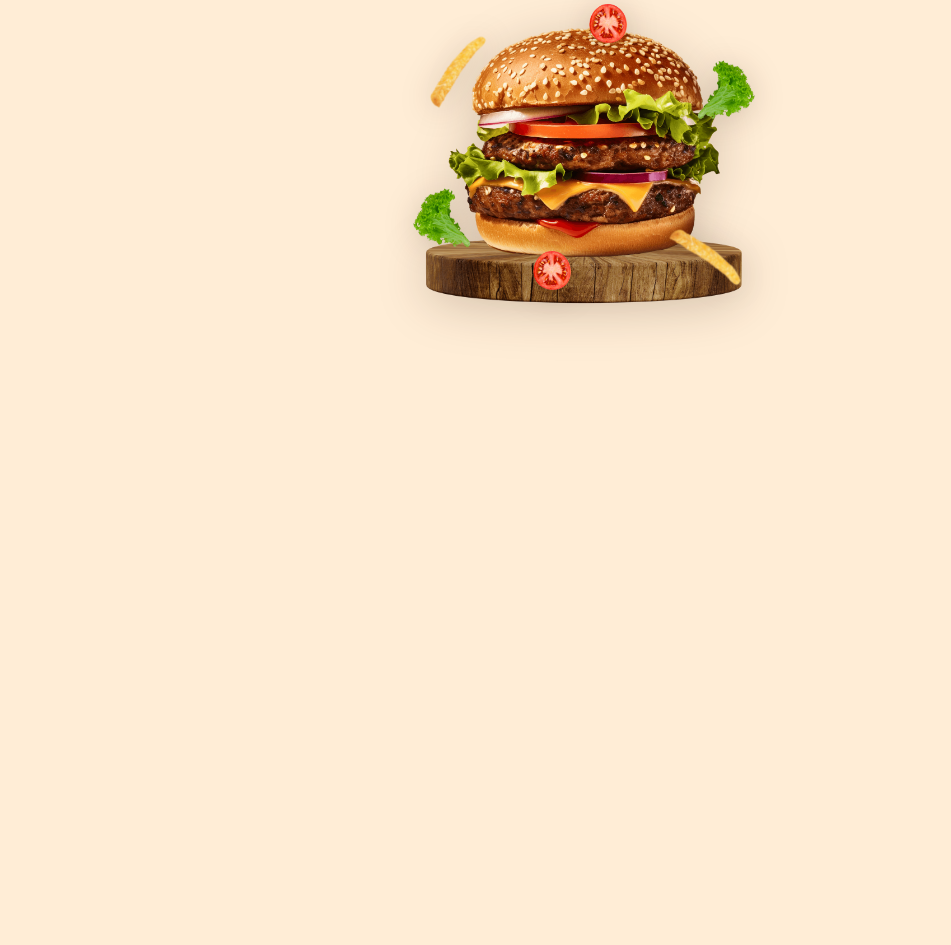
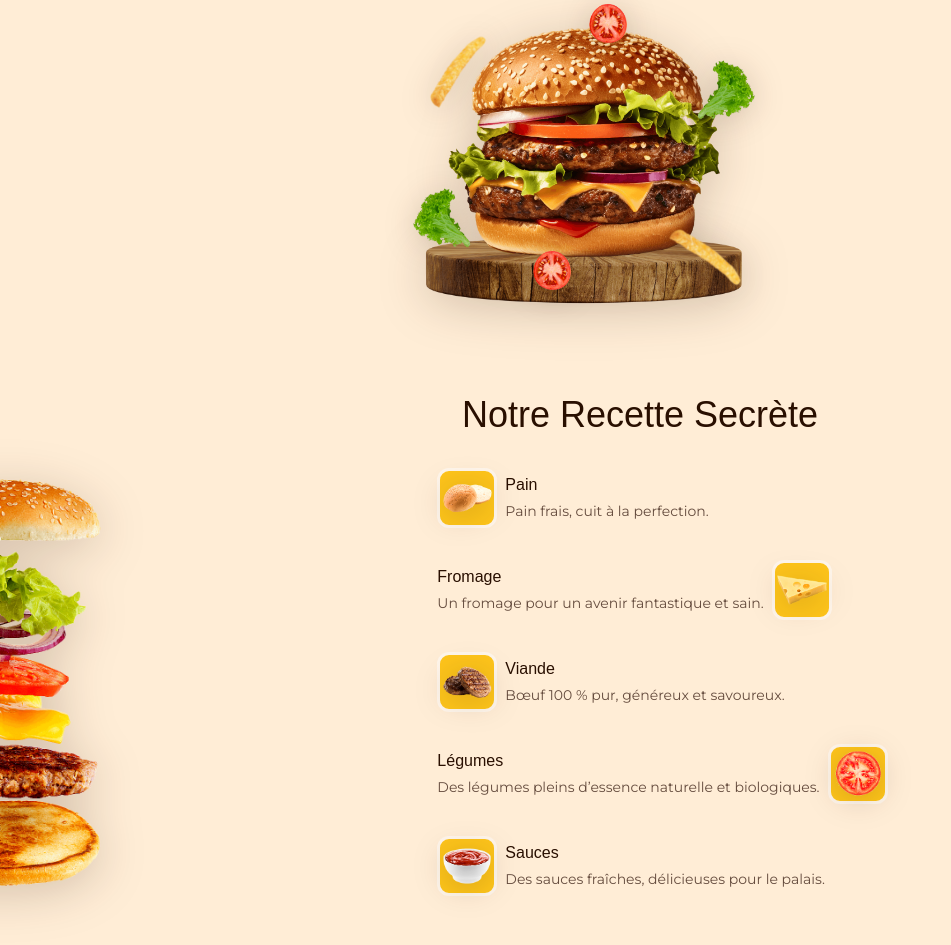
Before and after one commit to ValentinMadiot/burger-restaurant_ui, a plain HTML site: page index.html in a window 1280 px wide. Shown: the part 455-1400 px from the top of the page, without its empty margins (0-951 px from the left). Before the commit the page ends 1153 px from the top, so only its background shows below. Drawn offline with nearby package versions, Linux system fonts and the light colour scheme; a web font is replaced by a local one.

Commit message:
add recipe

```diff
--- a/assets/css/styles.css
+++ b/assets/css/styles.css
@@ -335,7 +335,70 @@ img {
 }
 
 /*=============== RECIPE ===============*/
+.recipe {
+  overflow: hidden;
+}
 
+.recipe__container {
+  grid-template-columns: 0.5fr 1fr;
+  column-gap: 1rem;
+  padding-bottom: 2rem;
+}
+
+.recipe__image {
+  position: relative;
+  display: grid;
+  place-items: center;
+}
+
+.recipe__img {
+  position: absolute;
+  max-width: initial;
+  width: 200px;
+  left: -6rem;
+  filter: var(--shadow-big-img);
+}
+
+.recipe__data {
+  display: grid;
+  row-gap: 2rem;
+  padding-right: 1.5rem;
+}
+
+.recipe__card {
+  display: flex;
+  align-items: center;
+  column-gap: 0.5rem;
+}
+
+.recipe__box {
+  width: 60px;
+  height: 60px;
+  flex-shrink: 0;
+  background-color: var(--first-color);
+  border: 3px solid var(--container-color);
+  border-radius: 0.75rem;
+  display: grid;
+  place-items: center;
+}
+
+.recipe__box img {
+  width: 50px;
+  filter: var(--shadow-small-img);
+}
+
+.recipe__title {
+  font-size: var(--normal-font-size);
+  margin-bottom: 0.5rem;
+}
+
+.recipe__description {
+  font-size: var(--small-font-size);
+}
+
+.recipe__card:nth-child(even) .recipe__box {
+  order: 1;
+}
 /*=============== POPULAR ===============*/
 
 /*=============== DELIVERY ===============*/
--- a/index.html
+++ b/index.html
@@ -132,7 +132,89 @@
       </section>
 
       <!--==================== RECIPE ====================-->
-      <section class="recipe section" id="recipe"></section>
+      <section class="recipe section" id="recipe">
+        <h2 class="section__title">Notre Recette Secrète</h2>
+
+        <div class="recipe__container grid">
+          <div class="recipe__image">
+            <img
+              src="assets/img/recipe-burger.png"
+              alt="image burger"
+              class="recipe__img" />
+          </div>
+
+          <div class="recipe__data">
+            <div class="recipe__card">
+              <div class="recipe__box">
+                <img src="assets/img/recipe-bread.png" alt="image bread" />
+              </div>
+
+              <div>
+                <h3 class="recipe__title">Pain</h3>
+                <p class="recipe__description">
+                  Pain frais, cuit à la perfection.
+                </p>
+              </div>
+            </div>
+
+            <div class="recipe__card">
+              <div class="recipe__box">
+                <img src="assets/img/recipe-cheese.png" alt="image cheese" />
+              </div>
+
+              <div>
+                <h3 class="recipe__title">Fromage</h3>
+                <p class="recipe__description">
+                  Un fromage pour un avenir fantastique et sain.
+                </p>
+              </div>
+            </div>
+
+            <div class="recipe__card">
+              <div class="recipe__box">
+                <img src="assets/img/recipe-meat.png" alt="image meat" />
+              </div>
+
+              <div>
+                <h3 class="recipe__title">Viande</h3>
+                <p class="recipe__description">
+                  Bœuf 100 % pur, généreux et savoureux.
+                </p>
+              </div>
+            </div>
+
+            <div class="recipe__card">
+              <div class="recipe__box">
+                <img
+                  src="assets/img/recipe-vegetable.png"
+                  alt="image vrecipe-vegetable.png" />
+              </div>
+
+              <div>
+                <h3 class="recipe__title">Légumes</h3>
+                <p class="recipe__description">
+                  Des légumes pleins d’essence naturelle et biologiques.
+                </p>
+              </div>
+            </div>
+
+            <div class="recipe__card">
+              <div class="recipe__box">
+                <img
+                  src="assets/img/recipe-sauces.png"
+                  alt="image vrecipe-sauces.png" />
+              </div>
+
+              <div>
+                <h3 class="recipe__title">Sauces</h3>
+                <p class="recipe__description">
+                  Des sauces fraîches, délicieuses pour le palais.
+                </p>
+              </div>
+            </div>
+          </div>
+        </div>
+      </section>
 
       <!--==================== POPULAR ====================-->
       <section class="popular section" id="popular"></section>
```
